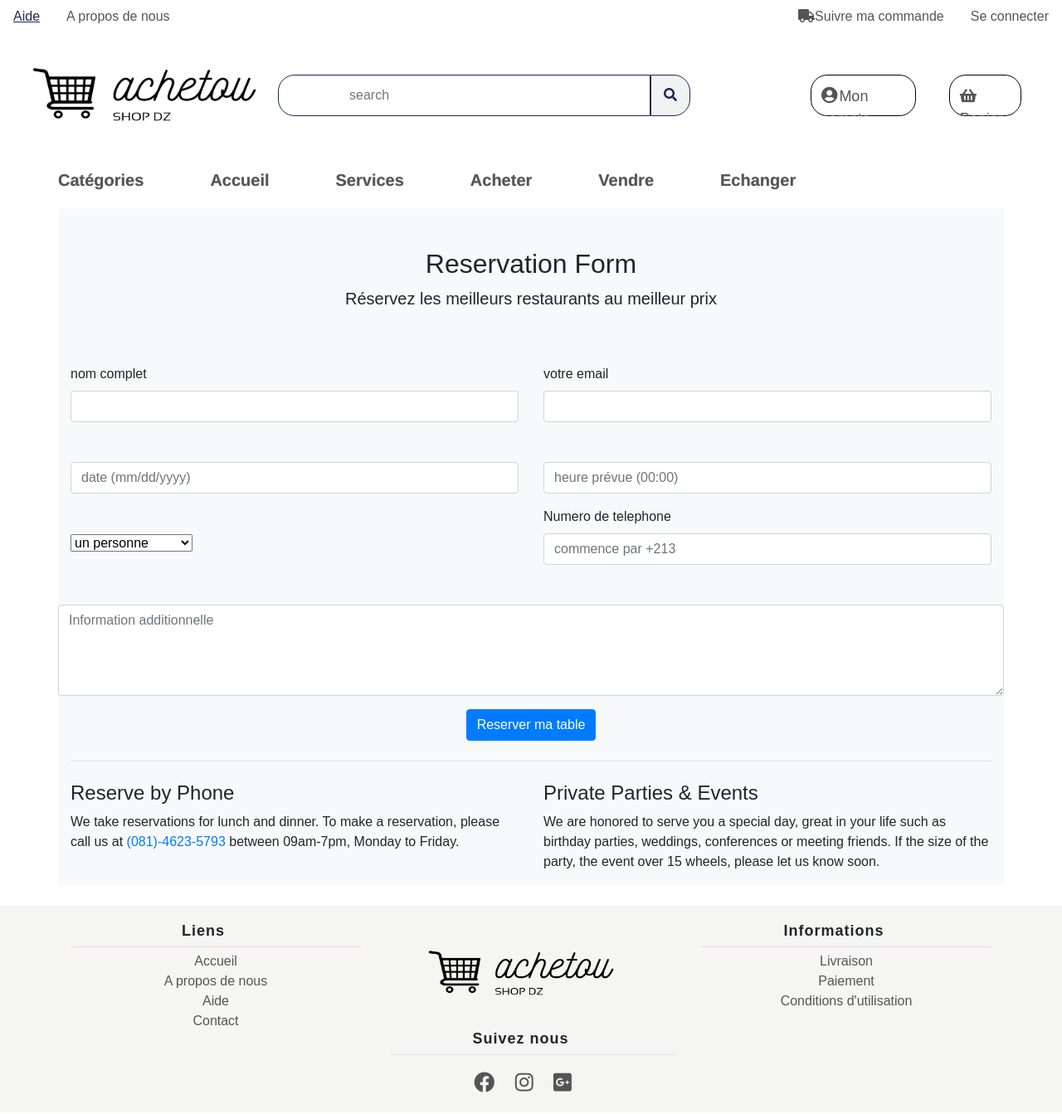
After one commit to khiati-walid/Achetou, a Django app: page /reservation/ in a window 1280 px wide. The commit adds this page. Shown: the whole page at 83% size. Run offline with Django 3.2, Linux system fonts and the light colour scheme; parts of the project's set-up code (start-up, migrations or seed data) failed here and were passed over; some libraries are stand-ins or nearby versions.

Commit message:
add reservation and services

```diff
--- a/shop/templates/homepage.html
+++ b/shop/templates/homepage.html
@@ -127,7 +127,7 @@
             <div class="nav-column">
              <h3>Evènements</h3>
              <ul>
-              <li><a href="services">Restaurants,café</a></li>
+              <li><a href="{% url "services_url" %}">Restaurants,café</a></li>
               <li><a href="#">Cameraman,DJ</a></li>
               <li><a href="#">Salles des fetes</a></li>
               <li><a href="#">Formations</a></li>
@@ -138,7 +138,7 @@
             <div class="nav-column">
              <h3>Services</h3>
              <ul>
-              <li><a href="services">Restaurant</a></li>
+              <li><a href="{% url "services_url" %}">Restaurant</a></li>
               <li><a href="#">Médecin,santé</a></li>
               <li><a href="#">Nettoyage,jardinage</a></li>
               <li><a href="#">Beauté</a></li>
--- /dev/null
+++ b/shop/templates/reservation.html
@@ -0,0 +1,292 @@
+<!DOCTYPE html>
+<html>
+    <head>
+      <meta charset="utf-8" />
+      <meta name="viewport" content="width=device-width, initial-scale=1, shrink-to-fit=no"/>
+        <title>Reservation</title>
+
+        <link rel="stylesheet" href="https://stackpath.bootstrapcdn.com/bootstrap/4.3.1/css/bootstrap.min.css">
+        <link rel="stylesheet" type="text/css" href="https://stackpath.bootstrapcdn.com/font-awesome/4.7.0/css/font-awesome.min.css">
+        <link rel="stylesheet" type="text/css" href="https://use.fontawesome.com/releases/v5.8.1/css/all.css">
+
+        <script src="https://code.jquery.com/jquery-3.3.1.slim.min.js"></script>
+        <script src="https://stackpath.bootstrapcdn.com/bootstrap/4.3.1/js/bootstrap.min.js"></script>
+        <script type="text/javascript" src="javascript3.js"></script>
+        {% load static %}
+        <link rel="stylesheet" href="{% static 'css/Header&footer.css' %}">
+
+    </head>
+<!----------------------------------------------------------------------------------------------------------------->
+      <body>
+
+        <ul class="nav topnav" id="nav1">
+          <li class="nav-item">
+            <a class="nav-link" href="#">Aide</a>
+          </li>
+          <li class="nav-item">
+            <a class="nav-link" href="#">A propos de nous</a>
+          </li>
+        </ul>
+        <ul class="nav justify-content-end topnav" id="nav2">
+          <li class="nav-item justify-content-end">
+            <a class="nav-link" href="#"><i class="fa fa-truck" aria-hidden="true"></i>Suivre ma commande</a>
+          </li>
+          <li class="nav-item">
+            <a class="nav-link" href="#">Se connecter</a>
+          </li>
+        </ul>
+<!----------------------------------------------------------------------------------------------------------------->
+       <div class="nav" id="navbar">
+        <span class="logo">
+            <img src="{% static 'img\whitelogo1.png' %}" class="img-fluid" id="logoimg">
+          </span>
+       <div  class="search">
+        <input type="search" class="form" placeholder="search">
+         <span class="input"><i class="fa fa-search" aria-hidden="true"></i></span>
+       </div>
+       <div class="nav2">
+        <ul>
+           <li class="compte"><a href="#"><i class="fas fa-user-circle"></i>Mon compte</a></li>
+           <li class="panier"><a href="#"><i class="fa fa-shopping-basket"></i>Panier</a></li>
+        </ul>
+       </div>
+      </div>
+<!----------------------------------------------------------------------------------------------------------------------------->
+      <div class="nav-3">
+       <ul class="nav3">
+          <li>
+           <a href="#">Catégories</a>
+           <div>
+            <div class="nav-column">
+             <h3>Mode</h3>
+             <ul>
+              <li><a href="#">Vêtements femme</a></li>
+              <li><a href="#">Vêtements homme</a></li>
+              <li><a href="#">Chaussures femme</a></li>
+              <li><a href="#">Chaussures homme</a></li>
+              <li><a href="#">Accessoire femme</a></li>
+              <li><a href="#">Accessoire homme</a></li>
+             </ul>
+            </div>
+            <div class="nav-column">
+             <h3>Eléctroménager</h3>
+             <ul>
+              <li><a href="#">Télévisions</a></li>
+              <li><a href="#">Eléctroménager</a></li>
+              <li><a href="#">Appareil photo</a></li>
+              <li><a href="#">Audio</a></li>
+              <li><a href="#">Accessoires TV</a></li>
+              <li><a href="#">Caméras</a></li>
+             </ul>
+             <h3>Beauté</h3>
+             <ul>
+              <li><a href="#">Maquillage</a></li>
+              <li><a href="#">Parfum</a></li>
+              <li><a href="#">Cheveux,Coiffure</a></li>
+              <li><a href="#">Soin</a></li>
+             </ul>
+            </div>
+            <div class="nav-column">
+             <h3>Informatique</h3>
+             <ul>
+              <li><a href="#">Ordinateurs</a></li>
+              <li><a href="#">Téléphones</a></li>
+              <li><a href="#">Tablettes</a></li>
+              <li><a href="#">Périphériques</a></li>
+              <li><a href="#">Imprimantes</a></li>
+              <li><a href="#">Scanners</a></li>
+             </ul>
+            </div>
+            <div class="nav-column">
+             <h3>Lifestyle</h3>
+             <ul>
+              <li><a href="#">Sports,Fitness</a></li>
+              <li><a href="#">Musique</a></li>
+              <li><a href="#">Accessoires</a></li>
+             </ul>
+             <h3>Autres</h3>
+             <ul>
+              <li><a href="#">Bébé,puériculture</a></li>
+              <li><a href="#">Jeux,jouets</a></li>
+             </ul>
+            </div>
+           </div>
+          </li>
+          <li><a href="#">Accueil</a></li>
+          <li><a href="#">Services</a>
+           <div>
+            <div class="nav-column">
+             <h3>Evènements</h3>
+             <ul>
+              <li><a href="#">Restaurants,café</a></li>
+              <li><a href="#">Cameraman,DJ</a></li>
+              <li><a href="#">Salles des fetes</a></li>
+              <li><a href="#">Formations</a></li>
+              <li><a href="#">Décorations</a></li>
+              <li><a href="#">Hotellerie</a></li>
+             </ul>
+            </div>
+            <div class="nav-column">
+             <h3>Services</h3>
+             <ul>
+              <li><a href="#">Médecin,santé</a></li>
+              <li><a href="#">Nettoyage,jardinage</a></li>
+              <li><a href="#">Beauté</a></li>
+              <li><a href="#">Réparation</a></li>
+              <li><a href="#">Informatique</a></li>
+              <li><a href="#">Autres</a></li>
+             </ul>
+            </div>
+           </div>
+          </li>
+          <li><a href="#">Acheter</a></li>
+          <li><a href="#">Vendre</a></li>
+          <li><a href="#">Echanger</a></li>
+         </ul>
+        </div>
+<!-----------------------------------------------------S E L L------------------------------------------------------->
+    <div class="container bg-light mb-4">
+        <div class="py-5 text-center">
+            <h2>Reservation Form</h2>
+             <p class="lead">Réservez les meilleurs restaurants au meilleur prix</p>
+        </div>
+
+        <div class="row">
+
+          <div class="col-md-6 order-md-2">
+
+	              <div class="mb-5">
+		                <label for="email">votre email</label>
+		                <input type="text" class="form-control" id="email">
+
+		                <div class="invalid-feedback">
+		                     Please enter your address.
+		                </div>
+	              </div>
+
+            	<div class="mb-3">
+		              <input type="text" class="form-control" id="reservation_time" placeholder="heure prévue (00:00)" required>
+		              <div class="invalid-feedback">
+		                   Please enter the time.
+		              </div>
+            	</div>
+
+	              <div class="mb-5">
+		                <label for="numero_telephone">Numero de telephone</label>
+		                <input type="text" class="form-control" id="numero_telephone"  placeholder="commence par +213">
+		                <div class="invalid-feedback">
+		                     Please enter your phone number.
+		                </div>
+	              </div>
+
+        </div>
+
+
+        <!-- ******************************************************************************* -->
+
+          <div class="col-md-6 order-md-1">
+
+                  <div class="mb-5">
+		                <label for="full_name">nom complet</label>
+		                <input type="text" class="form-control" id="full_name">
+
+		                <div class="invalid-feedback">
+		                     Please enter full name
+		                </div>
+	              </div>
+
+
+
+                  <div class="mb-5">
+		                <input type="text" class="form-control" id="date" placeholder="date (mm/dd/yyyy)">
+
+		                <div class="invalid-feedback">
+		                     Please enter the date
+		                </div>
+	              </div>
+
+	              <select name="people" id="reservation_person" class="mb-5">
+	              		<option value="1" selected>un personne</option>
+	              		<option value="2" >deux personnes</option>
+	              		<option value="3" >trois personnes</option>
+	              		<option value="4" >quatre personnes</option>
+
+	              </select>
+        	</div>
+      	</div>   <!-- row -->
+      	<div class="row">
+          <textarea class="autoExpand forumPost form-control mb-3" rows="4" data-min-rows="4" id="additional" placeholder="Information additionnelle"></textarea>
+		</div>
+
+
+
+	      <div class = "mb-4">
+	          <button class="btn btn-primary mx-auto " style="display: block;"  type="submit">Reserver ma table</button>
+	      </div>
+        <hr class="mb-4">
+
+
+            <div class="row">
+              <div class="col-md-6 col-lg-6 col-sm-12 col-xs-12">
+                <div class="reservation-call-to-action">
+                  <h4>Reserve by Phone</h4>
+                  <p>We take reservations for lunch and dinner. To make a reservation, please call us at <a href="#">(081)-4623-5793</a> between 09am-7pm, Monday to Friday.</p>
+                </div>
+              </div>
+              <div class="col-md-6 col-lg-6 col-sm-12 col-xs-12">
+                <div class="reservation-private-text">
+                  <h4>Private Parties & Events</h4>
+                  <p>We are honored to serve you a special day, great in your life such as birthday parties, weddings, conferences or meeting friends. If the size of the party, the event over 15 wheels, please let us know soon.
+                </div>
+              </div>
+            </div>
+
+      </div>  <!--container-->
+
+
+
+
+<!--------------------------------------------------------Footer--------------------------------->
+      <section class="footer">
+        <div class="container">
+          <div class="row align-items-start">
+            <div class="col" id="col-lg-2">
+              <div class="footer-title">
+                <h4>Liens</h4>
+              </div>
+              <ul>
+                <li><a href="#">Accueil</a></li>
+                <li><a href="#">A propos de nous</a></li>
+                <li><a href="#">Aide</a></li>
+               <li><a href="#">Contact</a></li>
+              </ul>
+            </div>
+            <div class="col" id="col-lg-3">
+                <div class="logo2"><img src="{% static 'img\logo31.png' %}" class="logof"></div>
+                <div class="bottom">
+                  <div class="footer-title">
+                    <h4>Suivez nous</h4>
+                  </div>
+                  <ul class="footer-social">
+                    <li><a href="" target="_blank"><i class="fab fa-facebook f1"></i></a></li>
+                    <li><a href="" target="_blank"><i class="fab fa-instagram f1"></i></a></li>
+                    <li><a href="" target="_blank"><i class="fab fa-google-plus-square f1"></i></a></li>
+                  </ul>
+                </div>
+            </div>
+            <div class="col" id="col-lg-4">
+              <div class="footer-title">
+                <h4>Informations</h4>
+              </div>
+              <ul>
+                <li><a href="#">Livraison</a></li>
+                <li><a href="#">Paiement</a></li>
+                <li><a href="#">Conditions d'utilisation</a></li>
+              </ul>
+            </div>
+          </div>
+        </div>
+      </section>
+
+    </body>
+</html>
--- a/shop/urls.py
+++ b/shop/urls.py
@@ -10,6 +10,10 @@ urlpatterns = [
     path("login/", views.login_page, name="login_url"),
     path("product/", views.product_page, name="product_url"),
 
+    path("services/", views.services_page, name="services_url"),
+    path("reservation/", views.reservation_page, name="reservation_url"),
+
+
     url(r'^$', views.product_list,
         name='product_list'),
     url(r'^(?P<category_slug>[-\w]+)/$',
--- a/shop/views.py
+++ b/shop/views.py
@@ -13,6 +13,14 @@ def homepage(request):
 
 def product_page(request):
     return render(request,'ProductDetails.html',locals())
+
+
+
+def services_page(request):
+    return render(request,'services.html',locals())
+
+def reservation_page(request):
+    return render(request,'reservation.html',locals())
 
 
 
```
Also changed, not shown: shop/templates/services.html (+13 -10 lines).
